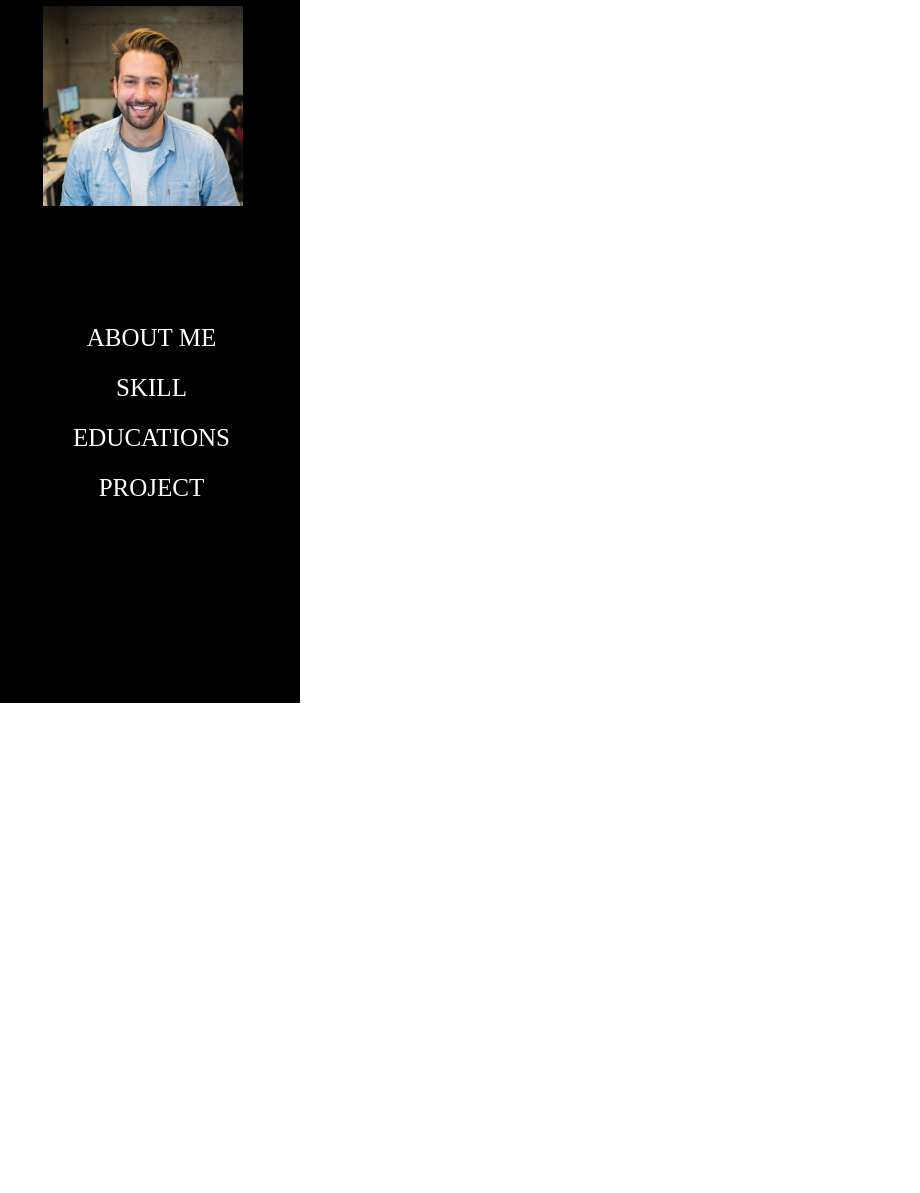
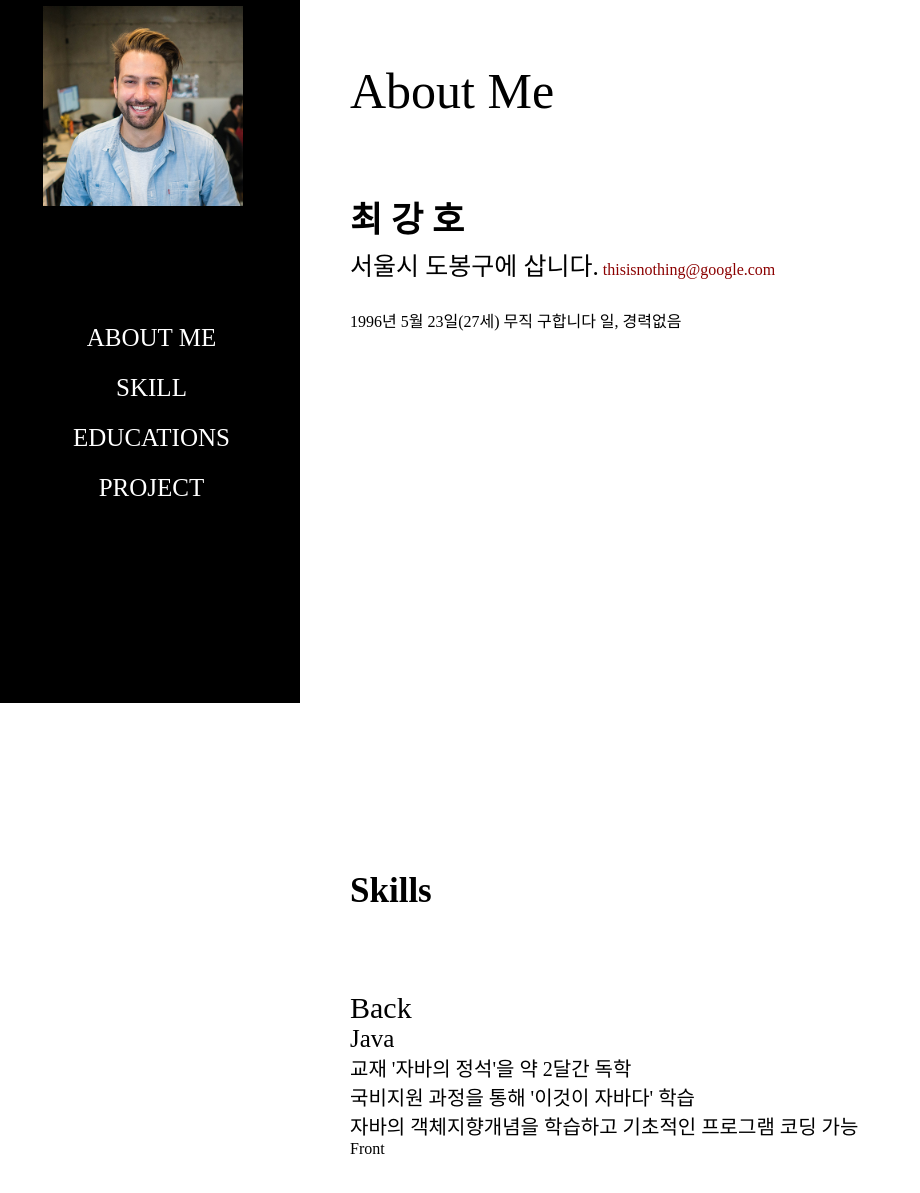
Before and after one commit to kangho0710/KidsGao, a plain HTML site: page index.html in a window 1280 px wide. Shown: the part 97-1290 px from the top of the page, without its empty margins (0-920 px from the left). Before the commit the page ends 800 px from the top, so only its background shows below. Drawn offline with Linux system fonts and the light colour scheme.

Commit message:
편집 10/28

```diff
--- a/css/style.css
+++ b/css/style.css
@@ -1,3 +1,10 @@
+body {
+    padding-top: 0;
+    padding-left: 17rem;
+    box-sizing: border-box;
+}
+
+
 /********************
  * Left
  ********************** */
@@ -41,3 +48,57 @@
  li:hover{
     background-color: gray;
  }
+ /*****************
+  * Central
+  * ***************/
+
+
+ #central{
+   /*position: relative;*/
+   /*float: right;*/
+   top: 200px;
+   left: -750px;
+   padding: 80px 70px 80px 70px;
+
+ }
+
+ /***********
+  * About
+  * *********/
+
+ #central .ABOUT{
+ /*  position: absolute;*/
+   min-height: 100vh;
+
+
+ }
+
+ #central .name{
+   font-size: 35px;
+   font-weight: bold;
+ }
+ #central a{
+   color: darkred;
+ }
+
+ #central .Skill{
+   position: absolute;
+   top: 350px;
+ }
+
+/**************
+ * Skill
+ * ************/
+
+ #central .SKILL .mine{
+   font-size: 35px;
+   font-weight: bold;
+   line-height: 200px;
+ }
+ #central .SKILL .backend{
+   font-size: 30px;
+ }
+
+ #central .SKILL .Java{
+   font-size: 25px;
+ }
--- a/index.html
+++ b/index.html
@@ -16,13 +16,55 @@
         <nav id="left">
             <img class="picture" src="img/profile.jpg" alt="프로필">
 
-            <nav class="btn-wrap">
+            <div><nav class="btn-wrap">
                 <li><a href="#">About Me</a></li>
                 <li><a href="#">Skill</a></li>
                 <li><a href="#">Educations</a></li>
                 <li><a href="#">Project</a></li>
 
-            </nav>
+                </nav>
+            </div>
+        </nav>
 
-        </nav>
+        <div id="central">
+            <!-- About Me -->
+            <section class="ABOUT"><span style ="font-size: 50px; line-height :200px;">About Me
+            </style></span>
+
+            <header class="name"> 최 강 호</header>
+             <span style="font-size: 25px; line-height: 50px;">서울시 도봉구에 삽니다.</span>
+
+             <span style="color: gray;"><a href="http://www.google.com" target="_blank" alt="구라임">thisisnothing@google.com</a></span>
+
+
+             <p>1996년 5월 23일(27세) 무직 구합니다 일, 경력없음</p>
+
+             <!-- 아이콘 -->
+            </section>
+
+
+          <!-- Skill -->
+
+
+          <section class="SKILL">
+              <header class="mine"> Skills</header>
+
+              <div class="backend"> Back
+
+              <article class="Java"> Java <br>
+                <span style="font-size: 20px;">교재 '자바의 정석'을 약 2달간 독학<br>
+                    국비지원 과정을 통해 '이것이 자바다' 학습<br>
+                    자바의 객체지향개념을 학습하고 기초적인 프로그램 코딩 가능</span>
+
+              </article>
+          </div>
+            <div class="frontend"> Front
+            </div>
+         </section>
+
+</div>
+
+
+
+
     </body>
```
